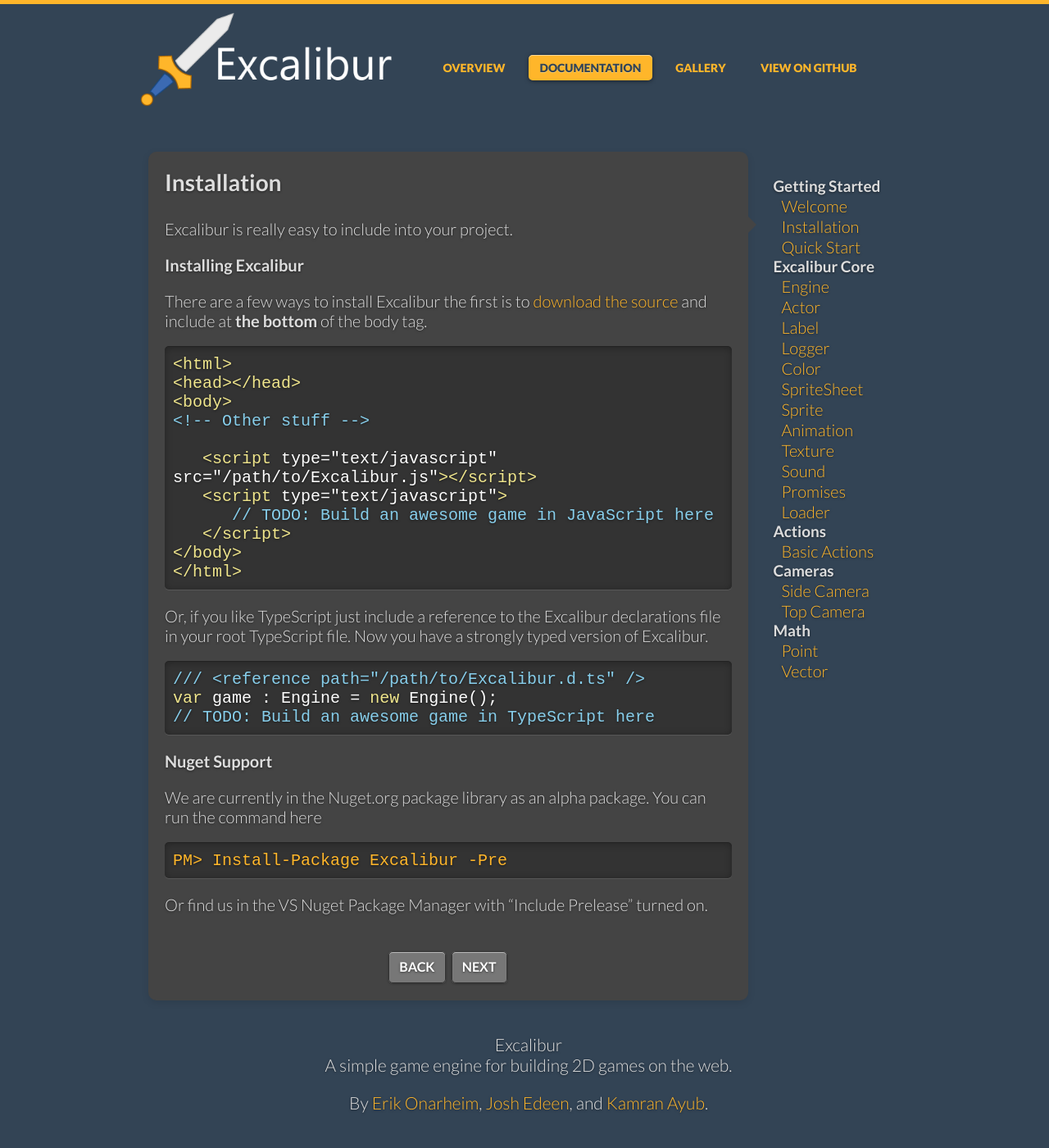
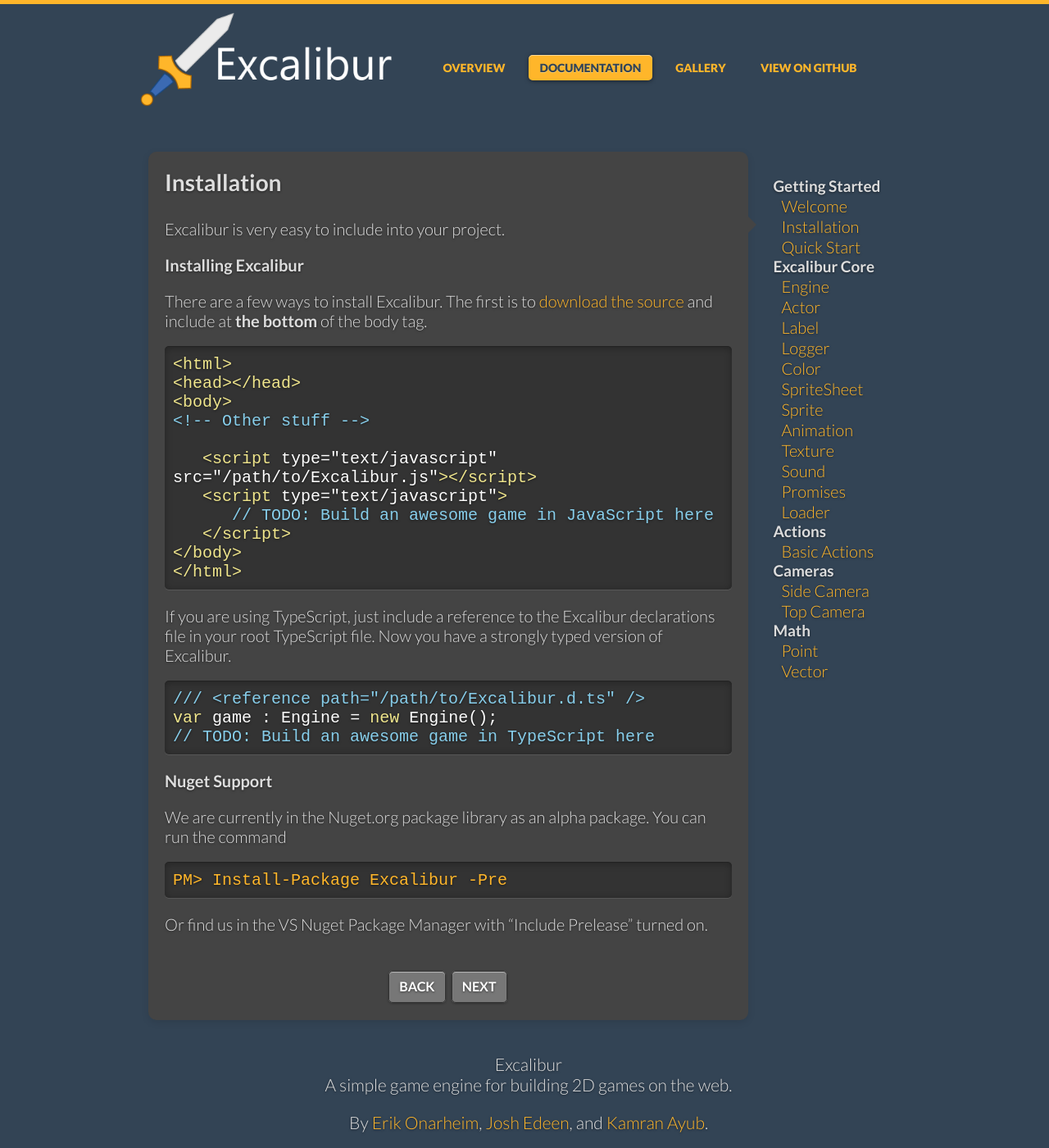
Before and after one commit to eonarheim/eonarheim.github.io, a Jekyll site: the page built from docs/installation.md, in a window 1280 px wide and 1400 px high. Shown: the whole window at 82% size. Built offline with Jekyll 4.4.1, drawn with Linux system fonts in a browser that asks for light colours; some web fonts are replaced; Markdown is read by kramdown in place of the engine named in the settings.

Commit message:
Update installation.md

```diff
--- a/docs/installation.md
+++ b/docs/installation.md
@@ -6,11 +6,11 @@
 permalink: docs/install/
 ---
 
-Excalibur is really easy to include into your project.
+Excalibur is very easy to include into your project.
 
 ## Installing Excalibur
 
-There are a few ways to install Excalibur the first is to [download the
+There are a few ways to install Excalibur. The first is to [download the
 source](https://github.com/eonarheim/Excalibur/releases/) and include at **the bottom** of
 the body tag.
 
@@ -29,7 +29,7 @@
 
 {% endhighlight %}
 
-Or, if you like TypeScript just include a reference to the Excalibur
+If you are using TypeScript, just include a reference to the Excalibur
 declarations file in your root TypeScript file. Now you have a strongly
 typed version of Excalibur.
 
@@ -42,7 +42,7 @@
 ## Nuget Support
 
 We are currently in the Nuget.org package library as an alpha package. You can run
-the command here
+the command
 {% highlight rconsole %}
 PM> Install-Package Excalibur -Pre
 {% endhighlight %}
```
